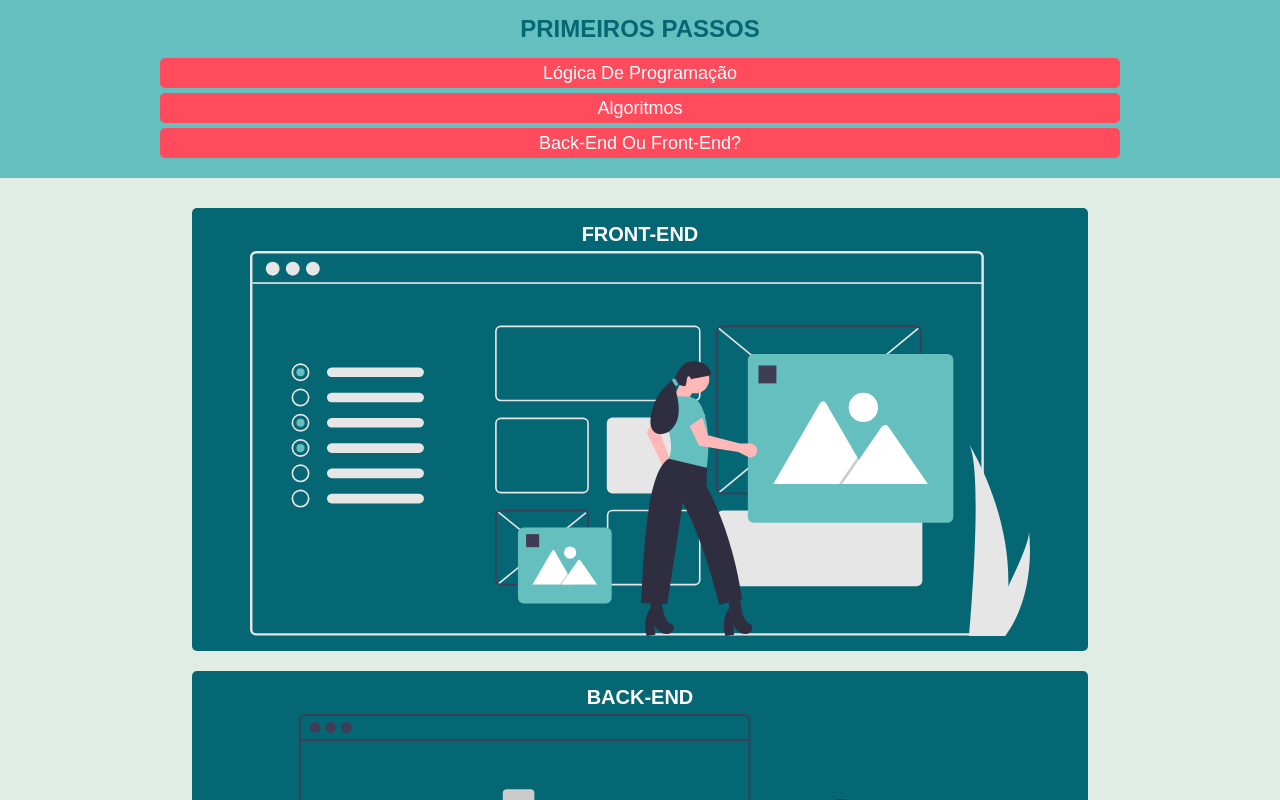
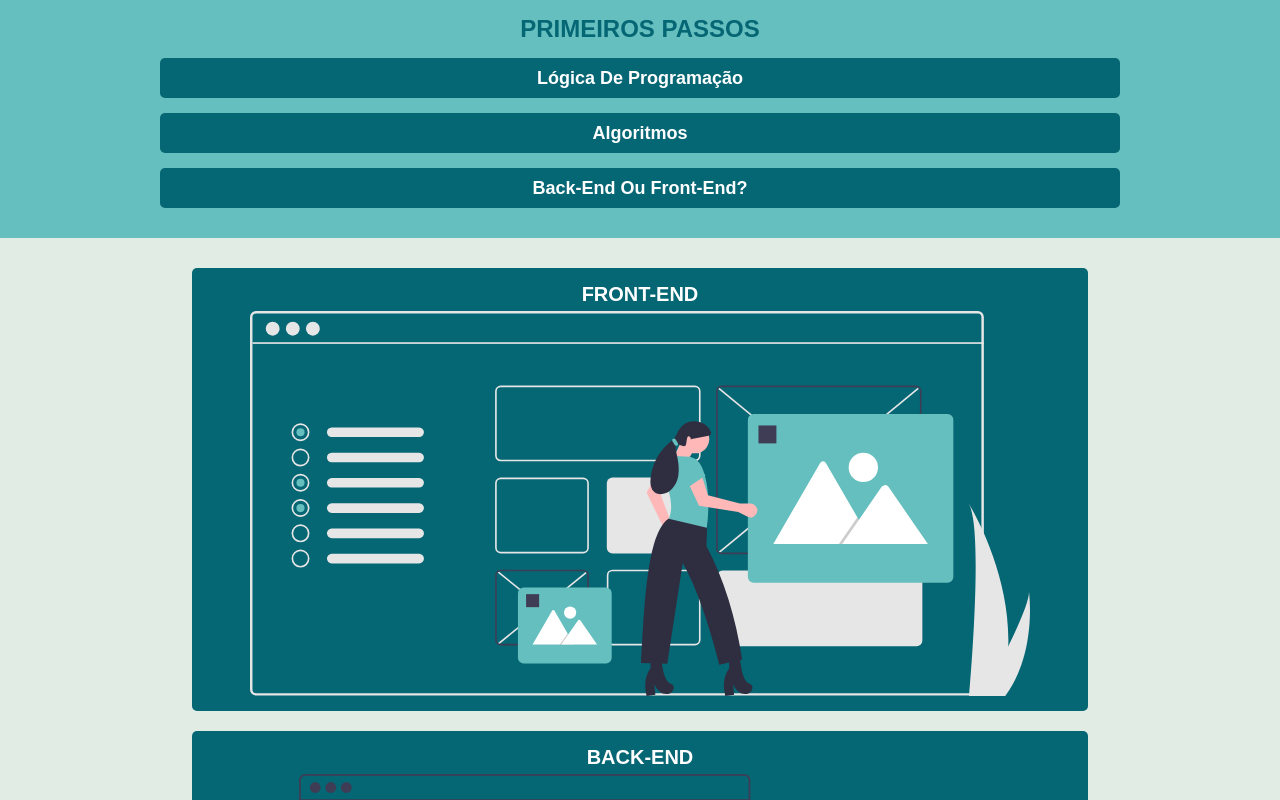
Before and after one commit to camilagerarde/Talent2020CI-T-WoCan, a React (Create React App) app: page /start in a window 1280 px wide. Shown: the top 800 px of the page. Built offline with nearby package versions, Linux system fonts and the light colour scheme; a web font is replaced by a local one.

Commit message:
estilização botão

```diff
--- a/src/components/ButtonFirstSteps/style.scss
+++ b/src/components/ButtonFirstSteps/style.scss
@@ -1,12 +1,25 @@
 .btn {
-  background-color: $PINK;
+  background-color: $DARKBLUE;
   border: none;
-  width: 75%;
-  height: 30px;
+  border-radius: 5px;
   color: $WHITE;
+  font-size: 18px;
+  font-weight: bold;
+  height: 40px;
+  margin-bottom: 15px;
   text-align: center;
   text-transform: capitalize;
-  font-size: 18px;
-  margin-bottom: 5px;
-  border-radius: 5px;
+  width: 75%;
+
+  a {
+    text-decoration: none;
+    padding: 10px 20px;
+  }
+
+  a:link,
+  a:link:active,
+  a:visited:active,
+  a:visited {
+    color: $WHITE;
+  }
 }
```
